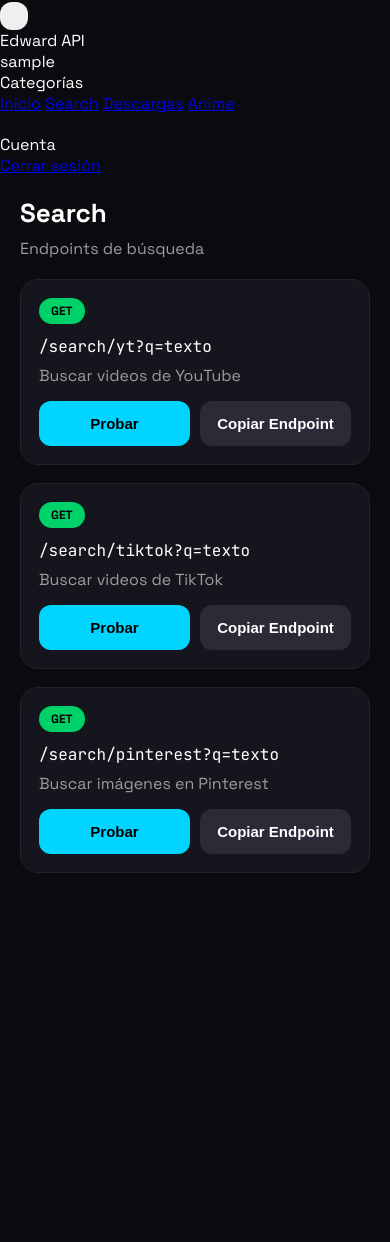
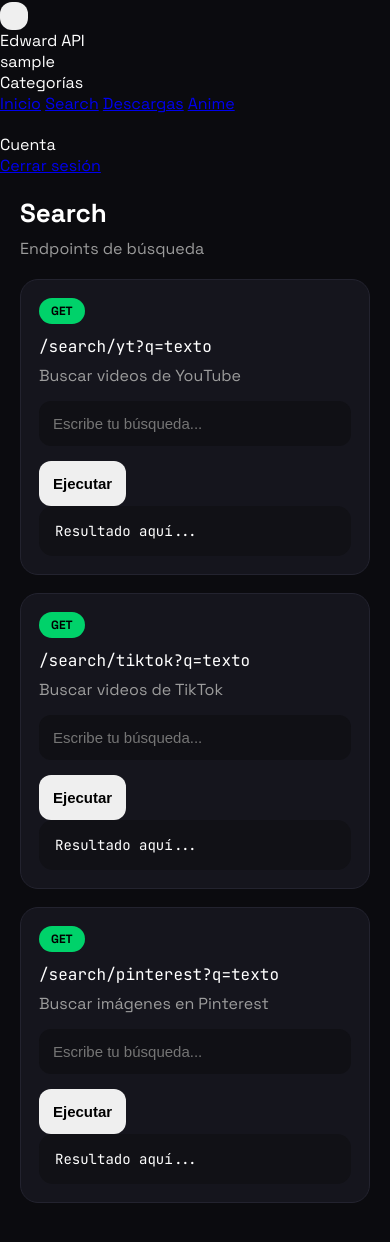
Before and after one commit to Edward-oficial/edward-api, a website: page public/search.html in a window 390 px wide. Before the commit the page ends 951 px from the top, so only its background shows below. Drawn offline with Linux system fonts and the light colour scheme; sample sign-in values are in the browser's storage.

Commit message:
Actualizar search.html

```diff
--- a/public/search.html
+++ b/public/search.html
@@ -41,71 +41,43 @@
 
 <!-- YOUTUBE -->
 <div class="card">
-<div class="method">GET</div>
+<div class="method" onclick="toggleEndpoint(this)">GET</div>
 <div class="path">/search/yt?q=texto</div>
 <div class="desc">Buscar videos de YouTube</div>
 
-<div class="buttons">
-<button class="test" onclick="openModal('YouTube Search','/search/yt?q=')">
-Probar
-</button>
-<button class="copy" onclick="copyEndpoint('/search/yt?q=texto')">
-Copiar Endpoint
-</button>
+<div class="endpoint-panel">
+<input id="ytInput" placeholder="Escribe tu búsqueda...">
+<button onclick="runInline('ytInput','/search/yt?q=','ytResult')">Ejecutar</button>
+<pre id="ytResult">Resultado aquí...</pre>
 </div>
 </div>
 
 <!-- TIKTOK -->
 <div class="card">
-<div class="method">GET</div>
+<div class="method" onclick="toggleEndpoint(this)">GET</div>
 <div class="path">/search/tiktok?q=texto</div>
 <div class="desc">Buscar videos de TikTok</div>
 
-<div class="buttons">
-<button class="test" onclick="openModal('TikTok Search','/search/tiktok?q=')">
-Probar
-</button>
-<button class="copy" onclick="copyEndpoint('/search/tiktok?q=texto')">
-Copiar Endpoint
-</button>
+<div class="endpoint-panel">
+<input id="ttInput" placeholder="Escribe tu búsqueda...">
+<button onclick="runInline('ttInput','/search/tiktok?q=','ttResult')">Ejecutar</button>
+<pre id="ttResult">Resultado aquí...</pre>
 </div>
 </div>
 
 <!-- PINTEREST -->
 <div class="card">
-<div class="method">GET</div>
+<div class="method" onclick="toggleEndpoint(this)">GET</div>
 <div class="path">/search/pinterest?q=texto</div>
 <div class="desc">Buscar imágenes en Pinterest</div>
 
-<div class="buttons">
-<button class="test" onclick="openModal('Pinterest Search','/search/pinterest?q=')">
-Probar
-</button>
-<button class="copy" onclick="copyEndpoint('/search/pinterest?q=texto')">
-Copiar Endpoint
-</button>
+<div class="endpoint-panel">
+<input id="pinInput" placeholder="Escribe tu búsqueda...">
+<button onclick="runInline('pinInput','/search/pinterest?q=','pinResult')">Ejecutar</button>
+<pre id="pinResult">Resultado aquí...</pre>
 </div>
 </div>
 
-</div>
-
-<!-- ===== MODAL ===== -->
-<div id="apiModal" class="api-modal">
-  <div class="api-box">
-
-    <div class="api-header">
-      <span id="apiTitle">Test Endpoint</span>
-      <button onclick="closeModal()">✕</button>
-    </div>
-
-    <div class="api-body">
-      <input id="apiInput" placeholder="Escribe tu búsqueda...">
-      <button onclick="runModal()">Ejecutar</button>
-
-      <pre id="apiResult">Aquí aparecerá el resultado...</pre>
-    </div>
-
-  </div>
 </div>
 
 <div class="toast" id="toast">
@@ -115,42 +87,28 @@
 <script src="/js/app.js"></script>
 
 <script>
-
-/* ===== MODAL LOGIC ===== */
-
-let currentEndpoint = "";
-
-function openModal(title, endpoint){
-  document.getElementById("apiModal").style.display = "flex";
-  document.getElementById("apiTitle").innerText = title;
-  document.getElementById("apiInput").value = "";
-  document.getElementById("apiResult").textContent = "Aquí aparecerá el resultado...";
-  currentEndpoint = endpoint;
+function toggleEndpoint(el){
+  const panel = el.parentElement.querySelector('.endpoint-panel');
+  panel.classList.toggle('open');
 }
 
-function closeModal(){
-  document.getElementById("apiModal").style.display = "none";
-}
-
-async function runModal(){
-  const q = document.getElementById("apiInput").value.trim();
+async function runInline(inputId, endpoint, resultId){
+  const q = document.getElementById(inputId).value.trim();
   if(!q) return;
 
-  const url = currentEndpoint + encodeURIComponent(q);
+  const url = endpoint + encodeURIComponent(q);
 
   try{
     const res = await fetch(url);
     const data = await res.json();
 
-    document.getElementById("apiResult").textContent =
+    document.getElementById(resultId).textContent =
       JSON.stringify(data, null, 2);
 
   }catch(err){
-    document.getElementById("apiResult").textContent =
-      "Error al ejecutar la petición";
+    document.getElementById(resultId).textContent = "Error al ejecutar";
   }
 }
-
 </script>
 
 </body>
```
